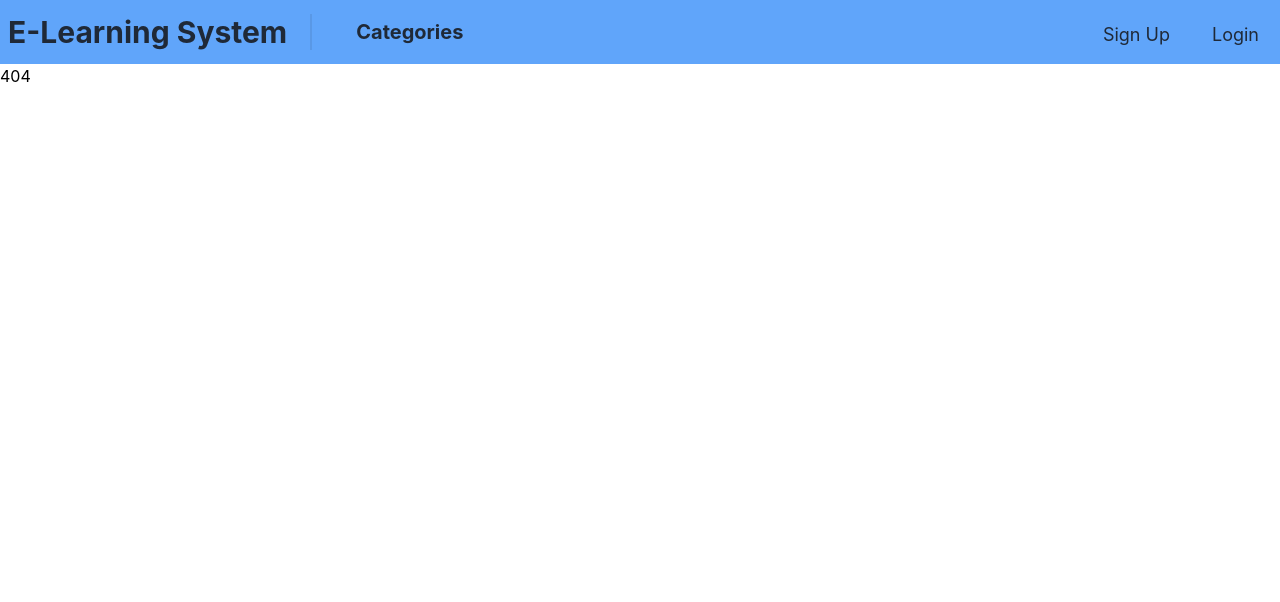
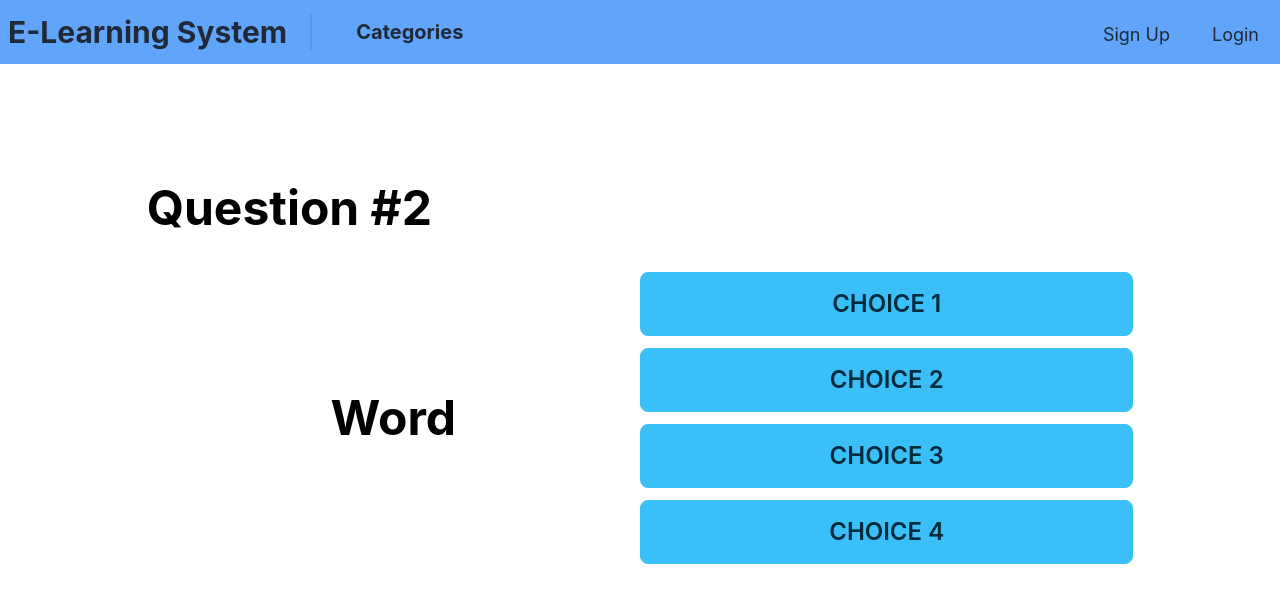
Before and after one commit to framgia/sph_els_redempto, a React (Create React App) app in the folder frontend/: page /lesson/1/2 in a window 1280 px wide. Before the commit this address had no page. Shown: the top 602 px of the page. Built offline with nearby package versions, Linux system fonts and the light colour scheme.

Commit message:
[SELS-TASK][FE] Create Lessons View

```diff
--- a/frontend/src/App.css
+++ b/frontend/src/App.css
@@ -12,3 +12,7 @@
 .h-most {
   height: 75vh;
 }
+
+.w-most {
+  width: 75vw;
+}
--- a/frontend/src/App.jsx
+++ b/frontend/src/App.jsx
@@ -7,6 +7,10 @@ import WordsLearned from './components/WordsLearned';
 import Categories from './views/categories/Categories';
 import Profile from './views/profile/Profile';
 import { Routes, Route, BrowserRouter, Navigate } from 'react-router-dom';
+import Lessons from './views/lessons/Lessons';
+import LessonSplash from './views/lessons/widgets/LessonSplash';
+import LessonItem from './views/lessons/widgets/LessonItem';
+import LessonReview from './views/lessons/widgets/LessonReview';
 
 function App() {
   return (
@@ -15,9 +19,15 @@ function App() {
         <NavBar />
         <Routes>
           <Route index path="/" element={<Navigate replace to="/dashboard/activity" />} />
-          <Route path="dashboard" element={<Dashboard/>}>
-            <Route index path="activity" element={<Activities/>} />
-            <Route index path="history" element={<WordsLearned/>} />
+          <Route path="dashboard" element={<Dashboard />}>
+            <Route index path="activity" element={<Activities />} />
+            <Route path="history" element={<WordsLearned />} />
+          </Route>
+          <Route path="categories" element={<Categories />} />
+          <Route path="lesson" element={<Lessons />}>
+            <Route path=":lessonSlug" element={<LessonSplash />}/>
+            <Route path=":lessonSlug/review" element={<LessonReview />}/>
+            <Route path=":lessonSlug/:itemNo" element={<LessonItem />}/>
           </Route>
           <Route path="users/:id" element={<Profile/>}>
             <Route index path="activity" element={<Activities/>} />
--- a/frontend/src/views/categories/Categories.jsx
+++ b/frontend/src/views/categories/Categories.jsx
@@ -4,9 +4,24 @@ import CategoryItem from './widgets/CategoryItem';
 
 const Categories = () => {
     const categoryList = [
-        "Basic 500",
-        "In a restaurant",
-        "On a trip",
+        {
+            id: "1",
+            slug: "basic-500",
+            title: "Basic 500",
+            body: "Lorem ipsum dolor sit amet, consectetur adipiscing elit. Donec commodo hendrerit condimentum. Suspendisse urna velit, porta in sodales et, egestas in lectus. Donec dignissim ornare quam, non sagittis dolor fringilla at. Fusce sollicitudin mauris ante, sit amet luctus nisl viverra et. Sed a urna dolor. Nullam semper sed tortor et vehicula. Cras a malesuada tellus, a lacinia mauris. Nam finibus nisl sit amet hendrerit sollicitudin. Aenean vel odio in purus mattis volutpat eu non lorem. In in ornare tortor, eu lobortis sapien. Aliquam eu ex sapien. Nulla pharetra posuere velit, ac egestas turpis aliquam a. Nunc a mattis urna. Praesent mi magna, consequat ut ultricies eget, lobortis ut lorem. Vestibulum congue eu nisi at porta.",
+        },
+        {
+            id: "2",
+            slug: "restaurant",
+            title: "In a restaurant",
+            body: "Lorem ipsum dolor sit amet, consectetur adipiscing elit. Duis vehicula pellentesque porta. Sed dapibus sem dolor, ac porttitor justo convallis non. In et urna volutpat, eleifend turpis quis, luctus ex. Nam eu mi neque. Praesent hendrerit tempus ex, lacinia dapibus augue mollis eu. Proin tincidunt metus tellus, at tincidunt libero condimentum sit amet. Nullam placerat nunc et tempor vestibulum. Integer sagittis elit ac elit molestie, a tristique libero tristique. Morbi congue sagittis ligula vitae condimentum. Curabitur ac posuere lectus. In vitae aliquet lectus, sed efficitur arcu. Suspendisse vehicula venenatis dolor, non posuere nulla condimentum id. Nunc auctor purus nec risus posuere, ac eleifend massa auctor.",
+        },
+        {
+            id: "3",
+            slug: "trip",
+            title: "On a trip",
+            body: "Lorem ipsum dolor sit amet, consectetur adipiscing elit. Praesent ut condimentum justo. Mauris tristique eros non dui consequat, quis bibendum sem ultrices. In accumsan lorem in felis placerat, vitae ultrices lorem luctus. Sed nulla ipsum, dapibus sit amet turpis id, volutpat finibus nibh. Cras eget hendrerit elit, vitae convallis enim. Mauris dapibus in sapien sit amet ornare. Nunc interdum tempor erat. Nullam malesuada odio ut quam dictum, vel malesuada eros lobortis. Integer dapibus sem risus, eu malesuada ipsum condimentum quis. Nam blandit, nunc ut volutpat interdum, risus enim varius est, eget tincidunt nisi tellus nec tellus. Morbi sed dui nec dui sagittis dapibus. Pellentesque malesuada nunc sed porttitor dignissim. Curabitur consequat, neque vel porttitor facilisis, nunc purus efficitur leo, faucibus egestas nisi diam non quam. Integer mi magna, ullamcorper quis libero vitae, vulputate fermentum tortor. Phasellus venenatis convallis nisi, a scelerisque orci auctor vel.",
+        },
     ]
 
     return (
@@ -15,7 +30,7 @@ const Categories = () => {
             <Divider />
             <div className="h-most overflow-scroll no-scrollbar">
                 <div className="flex flex-wrap">
-                    {categoryList.map(category => (<CategoryItem title={category}/>))}
+                    {categoryList.map(category => (<CategoryItem id={category.id} slug={category.slug} title={category.title} body={category.body}/>))}
                 </div>
             </div>
         </div>
--- a/frontend/src/views/categories/widgets/CategoryItem.jsx
+++ b/frontend/src/views/categories/widgets/CategoryItem.jsx
@@ -1,13 +1,14 @@
-import React from 'react'
+import React from 'react';
+import { Link } from 'react-router-dom';
 
-const CategoryItem = ({title = "Category Name"}) => {
+const CategoryItem = ({ id = 0, slug = "placeholder-slug", title = "Category Name", body = "" }) => {
     return (
         <div className="w-1/2 h-30 box-border px-5 py-2">
             <div className="card bg-blue-100 h-full w-full px-4 py-2 mt-5">
                 <span className="card-title"> {title} </span>
-                <p className="mt-3">Lorem ipsum dolor sit amet, consectetur adipiscing elit. Duis vehicula pellentesque porta. Sed dapibus sem dolor, ac porttitor justo convallis non. In et urna volutpat, eleifend turpis quis, luctus ex. Nam eu mi neque. Praesent hendrerit tempus ex, lacinia dapibus augue mollis eu. Proin tincidunt metus tellus, at tincidunt libero condimentum sit amet. Nullam placerat nunc et tempor vestibulum. Integer sagittis elit ac elit molestie, a tristique libero tristique. Morbi congue sagittis ligula vitae condimentum. Curabitur ac posuere lectus. In vitae aliquet lectus, sed efficitur arcu. Suspendisse vehicula venenatis dolor, non posuere nulla condimentum id. Nunc auctor purus nec risus posuere, ac eleifend massa auctor.</p>
-                <div class="justify-end card-actions">
-                    <button class="btn">Start</button>
+                <p className="mt-3"> {body}</p>
+                <div className="justify-end card-actions">
+                    <Link to= {`/lesson/${slug}`} className="btn">Start</Link>
                 </div>
             </div>
         </div>
--- /dev/null
+++ b/frontend/src/views/lessons/Lessons.jsx
@@ -0,0 +1,10 @@
+import React from 'react'
+import { Outlet } from 'react-router-dom'
+
+function Lessons() {
+    return (
+        <Outlet />
+    )
+}
+
+export default Lessons;
--- /dev/null
+++ b/frontend/src/views/lessons/widgets/LessonItem.jsx
@@ -0,0 +1,23 @@
+import React from 'react'
+import { Link, useParams } from 'react-router-dom';
+
+const LessonItem = () => {
+    const { lessonSlug, itemNo } = useParams()
+    const nextNo = parseInt(itemNo) + 1
+    return (
+        <div className="text-black w-10/12 mx-auto mt-20 p-10 items-center">
+            <span className="text-5xl w-full font-bold text-center">{`Question #${itemNo}`}</span>
+            <div className="flex items-center justify-center mt-10">
+                <span className="text-5xl font-bold w-1/2 text-center">Word</span>
+                <div className="flex flex-col w-1/2">
+                    <Link to={`/lesson/${lessonSlug}/${nextNo <= 20 ? nextNo : "review"}`} className="btn btn-info text-2xl w-full h-16 mb-3">Choice 1</Link>
+                    <Link to={`/lesson/${lessonSlug}/${nextNo <= 20 ? nextNo : "review"}`} className="btn btn-info text-2xl w-full h-16 mb-3">Choice 2</Link>
+                    <Link to={`/lesson/${lessonSlug}/${nextNo <= 20 ? nextNo : "review"}`} className="btn btn-info text-2xl w-full h-16">Choice 3</Link>
+                    <Link to={`/lesson/${lessonSlug}/${nextNo <= 20 ? nextNo : "review"}`} className="btn btn-info text-2xl w-full h-16 mt-3">Choice 4</Link>
+                </div>
+            </div>
+        </div>
+    )
+}
+
+export default LessonItem;
--- /dev/null
+++ b/frontend/src/views/lessons/widgets/LessonReview.jsx
@@ -0,0 +1,15 @@
+import React from 'react'
+import { Link, useParams } from 'react-router-dom'
+
+function LessonReview() {
+    const { lessonSlug } = useParams()
+    return (
+        <div className="text-black flex flex-col w-10/12 m-auto p-10 items-center">
+            <span className="text-5xl w-full font-bold text-center mb-20">{lessonSlug}</span>
+            <span className="text-3xl w-full font-bold text-center mb-5">Score: 20/20</span>
+            <Link to="/dashboard/history" className="btn btn-primary text-4xl w-1/3 h-24">Submit</Link>
+        </div>
+    )
+}
+
+export default LessonReview
--- /dev/null
+++ b/frontend/src/views/lessons/widgets/LessonSplash.jsx
@@ -0,0 +1,14 @@
+import React from 'react'
+import { Link, useParams } from 'react-router-dom'
+
+const LessonSplash = () => {
+    const { lessonSlug } = useParams()
+    return (
+        <div className="text-black flex flex-col w-10/12 m-auto p-10 items-center">
+            <span className="text-5xl w-full font-bold text-center mb-4">{lessonSlug}</span>
+            <Link to="1" className="btn btn-primary text-4xl w-1/3 h-24 mt-5">Begin Lesson</Link>
+        </div>
+    )
+}
+
+export default LessonSplash;
```
